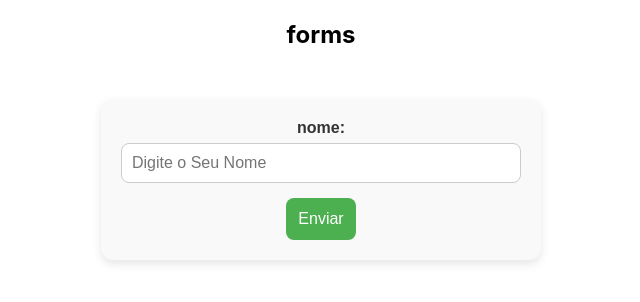
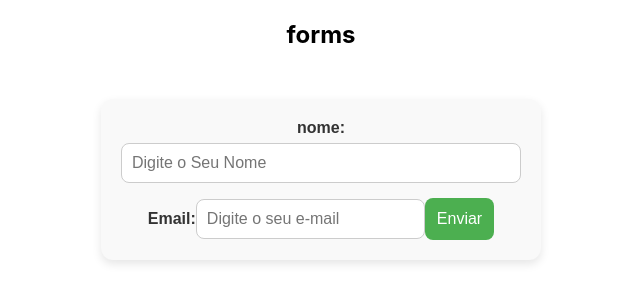
Before and after one commit to diogonoguiera27/udemy-forms-react, a React (Create React App) app: page / in a window 1280 px wide. Shown: the top 302 px of the page, without its empty margins (319-959 px from the left). Built offline with nearby package versions, Linux system fonts and the light colour scheme.

Commit message:
Label Envolvendo Input outra Forma de Cria Formulario

```diff
--- a/src/components/MyForms.js
+++ b/src/components/MyForms.js
@@ -9,6 +9,11 @@
                 <label htmlFor="name">nome:</label>
                 <input type='text' name='name' placeholder='Digite o Seu Nome'/>
             </div>
+            {/* 2 - label envolvendo input */}
+            <label >
+                <span>Email:</span>
+                <input type="text" name='email' placeholder='Digite o seu e-mail'/>
+            </label>
             <input type='submit' value="Enviar"/>
         </form>
     </div>
```
